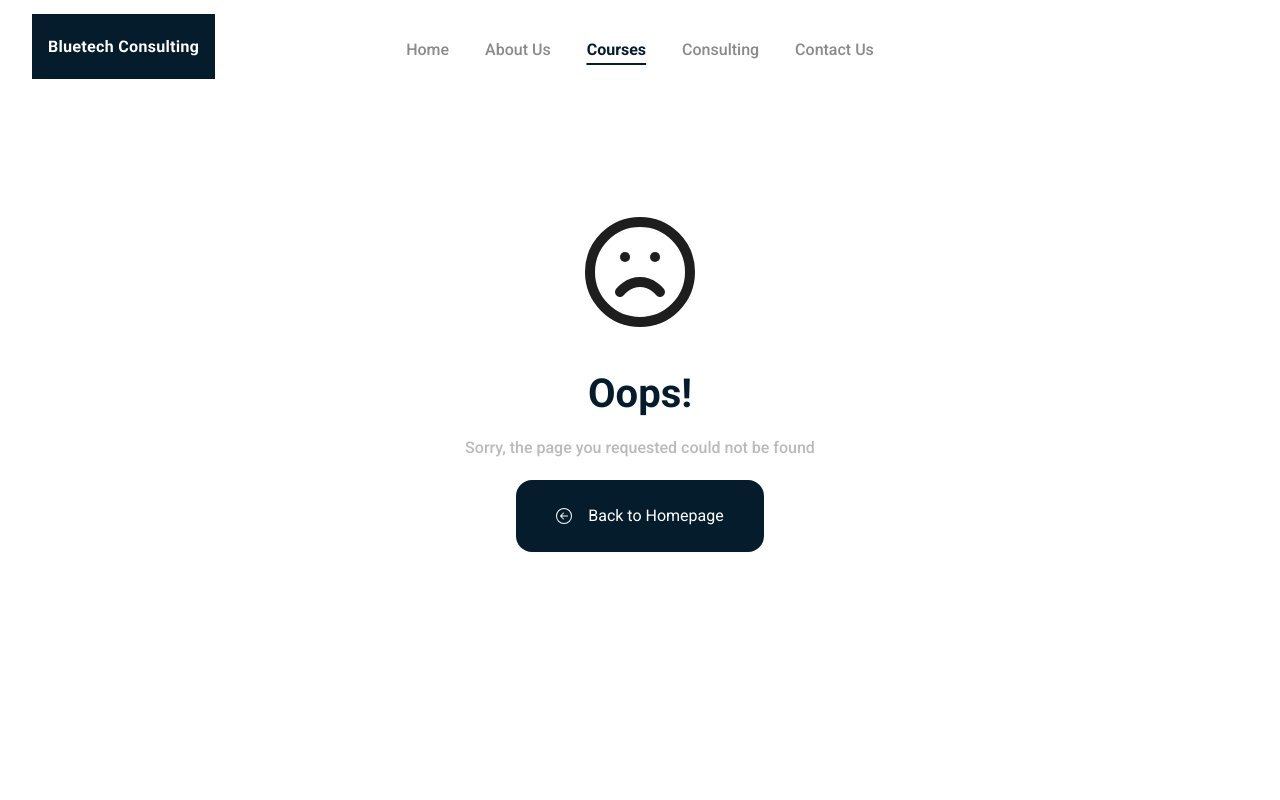
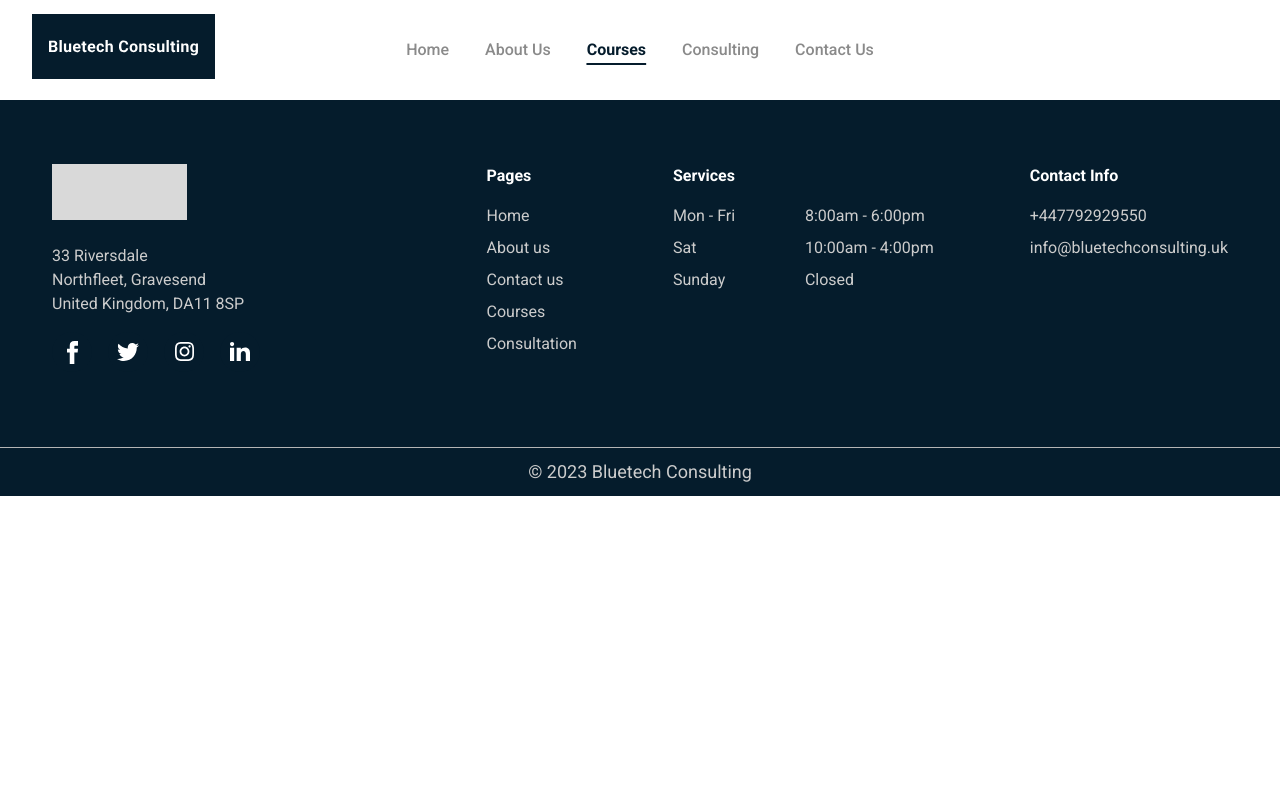
Before and after one commit to elijahthis/bluetech-consulting, a Next.js app: page /courses in a window 1280 px wide. Before the commit this address had no page. Shown: the top 800 px of the page. Built offline with nearby package versions, Linux system fonts and the light colour scheme.

Commit message:
feat: 404

```diff
--- /dev/null
+++ b/app/courses/page.tsx
@@ -0,0 +1,5 @@
+const Courses = () => {
+	return <main></main>;
+};
+
+export default Courses;
--- a/app/not-found.tsx
+++ b/app/not-found.tsx
@@ -1,11 +1,9 @@
-"use client";
 import Button from "@/components/Button";
 import { FiFrown } from "react-icons/fi";
 import { BsArrowLeftCircle } from "react-icons/bs";
-import { useRouter } from "next/navigation";
+import Link from "next/link";
 
 const NotFound = () => {
-	const router = useRouter();
 	return (
 		<main className="h-[calc(100vh-72px)] lg:h-[calc(100vh-100px)] flex flex-col items-center py-4 pt-28 px-4 text-center ">
 			<FiFrown size={120} />
@@ -13,16 +11,14 @@
 			<p className="mb-5 text-[#BABABA] font-medium ">
 				Sorry, the page you requested could not be found
 			</p>
-			<Button
-				onClick={() => {
-					router.push("/");
-				}}
-			>
-				<div className="flex flex-row items-center gap-4 ">
-					<BsArrowLeftCircle />
-					Back to Homepage
-				</div>
-			</Button>
+			<Link href="/">
+				<Button>
+					<div className="flex flex-row items-center gap-4 ">
+						<BsArrowLeftCircle />
+						Back to Homepage
+					</div>
+				</Button>
+			</Link>
 		</main>
 	);
 };
--- a/components/Button/index.tsx
+++ b/components/Button/index.tsx
@@ -4,7 +4,7 @@
 interface ButtonProps {
 	children: string | JSX.Element;
 	className?: string;
-	onClick: () => void;
+	onClick?: () => void;
 	loading?: boolean;
 	disabled?: boolean;
 	type?: "button" | "submit" | "reset" | undefined;
--- a/data/constants.ts
+++ b/data/constants.ts
@@ -20,3 +20,18 @@
 		url: "/contact-us",
 	},
 ];
+
+export const courseList: {
+	long_title: string;
+	short_title: string;
+	short_desc: string;
+	img_url: string;
+	page_url: string;
+	overview: string;
+	learning_points: string[];
+	course_highlights: string[];
+	price: number;
+	duration: string;
+	mode: string;
+	schedule: string[];
+}[] = [];
```
